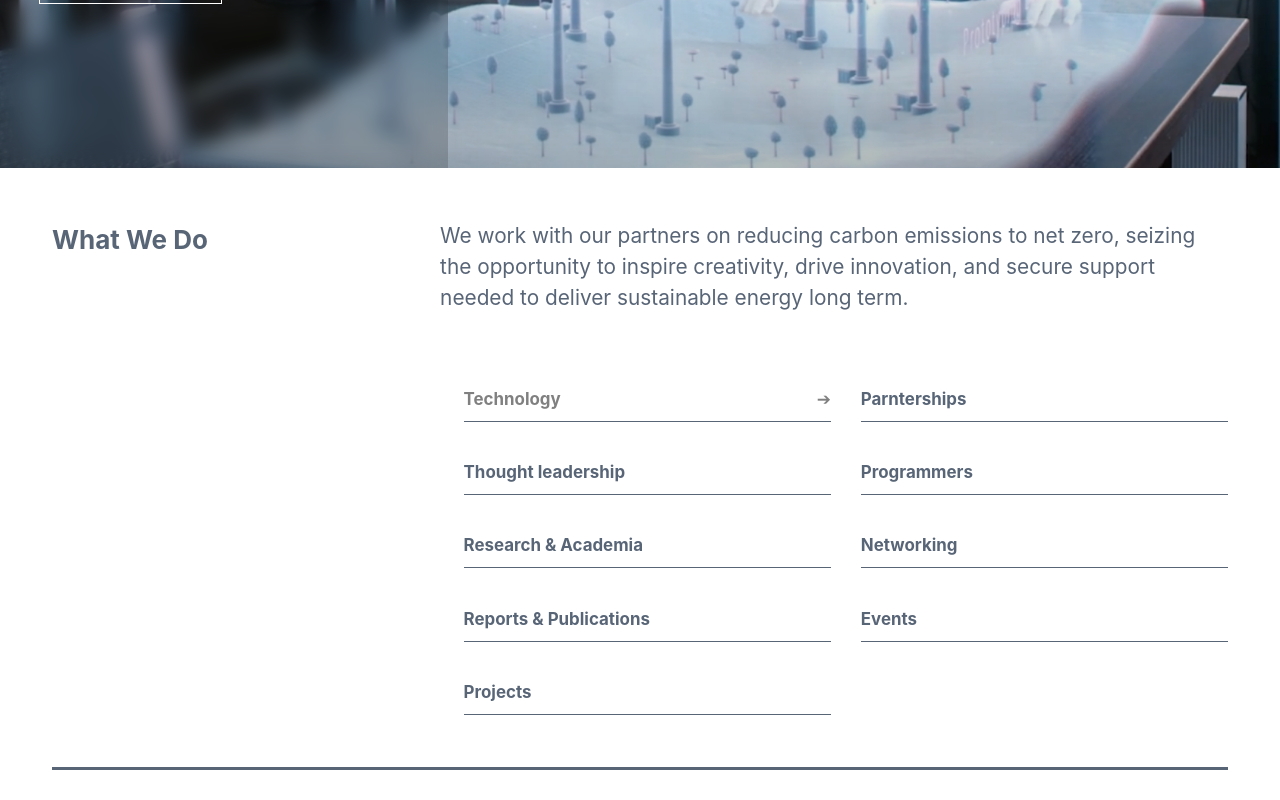
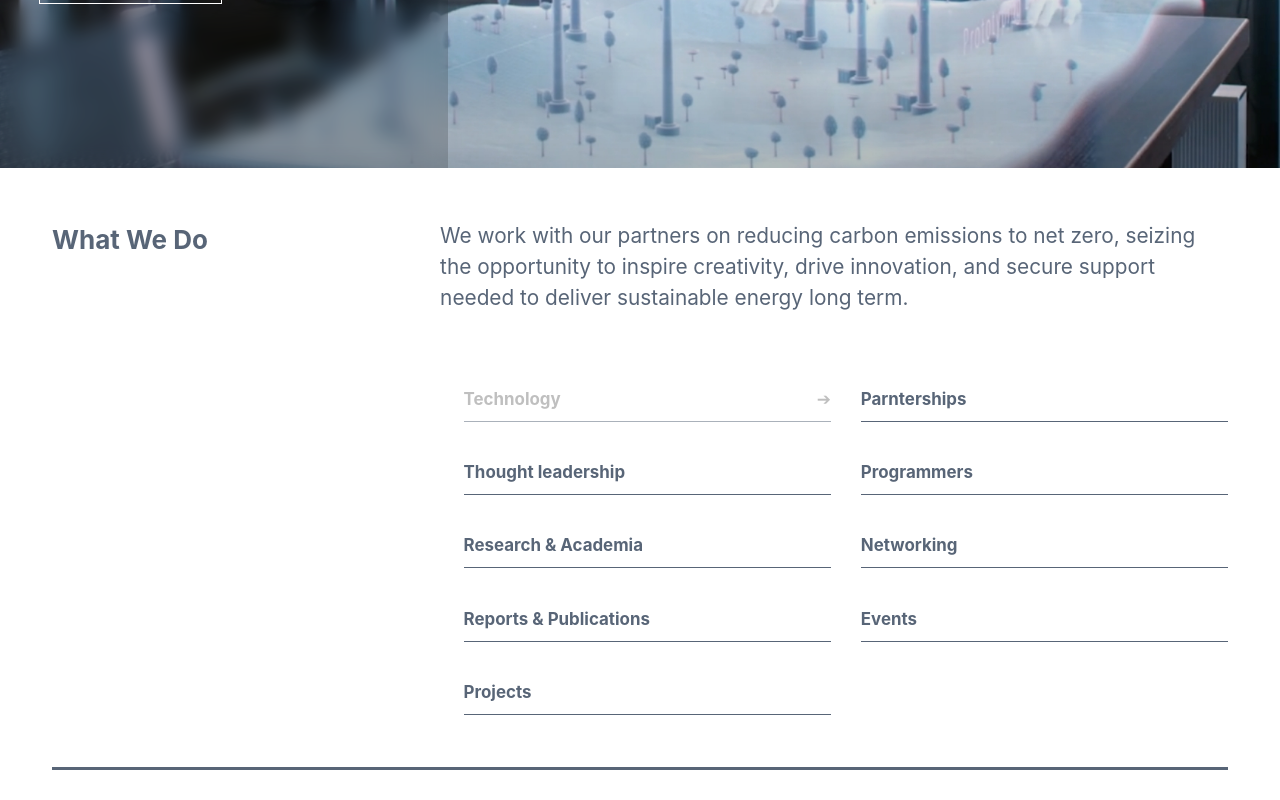
Before and after one commit to matthill1/nztc-rough-sketch, a React (Vite) app: page / in a window 1280 px wide. In both pictures the pointer is over the link 647 px from the left and 1032 px from the top of the page. Shown: the part 632-1432 px from the top of the page. Built offline with nearby package versions, Linux system fonts and the light colour scheme.

Commit message:
Add missing hover states to links and buttons

```diff
--- a/src/index.css
+++ b/src/index.css
@@ -33,3 +33,13 @@ button {
   font-size: 0.9em;
   text-transform:capitalize;
 }
+
+a:hover{
+  opacity:0.5;
+}
+
+button:hover {
+  box-shadow: 0 8px 12px 0 rgba(0,0,0,0.2);
+  color:black;
+  background-color: white;
+}
```
